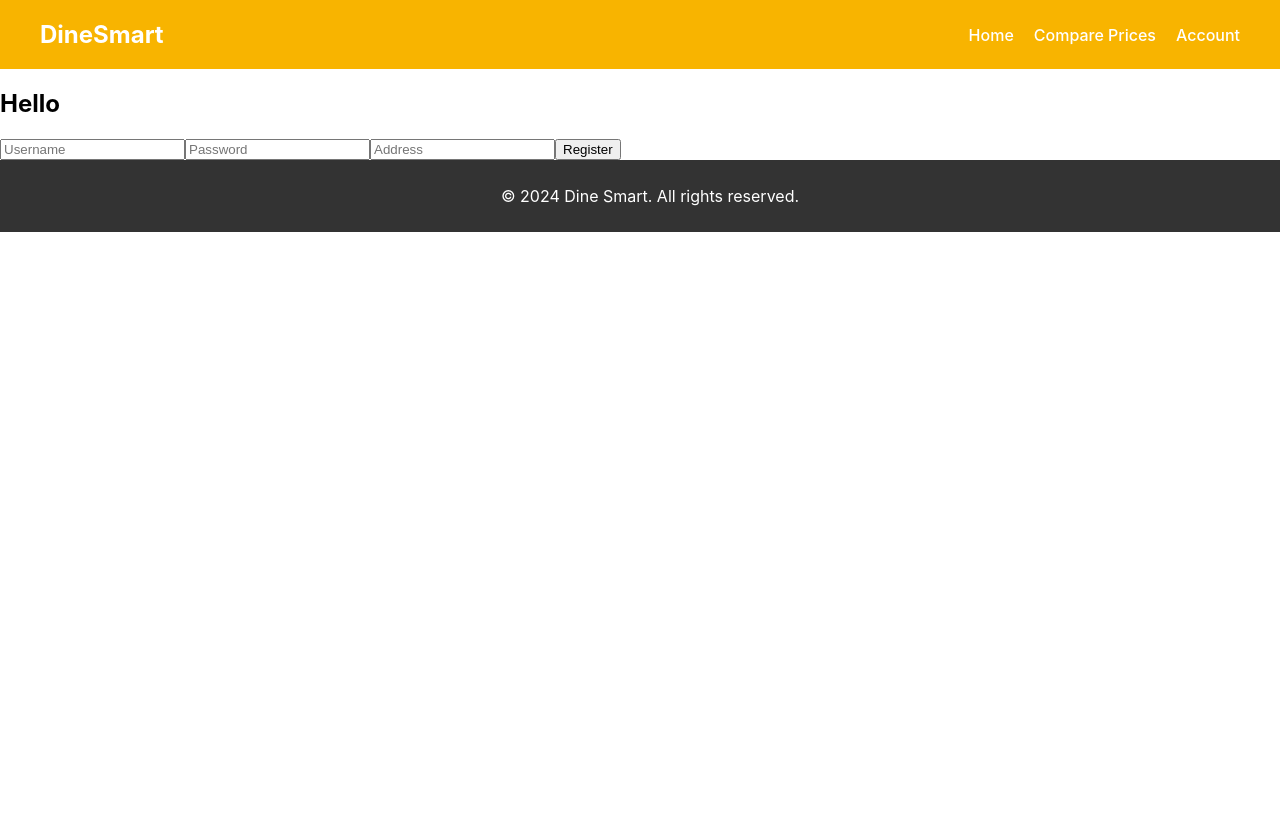
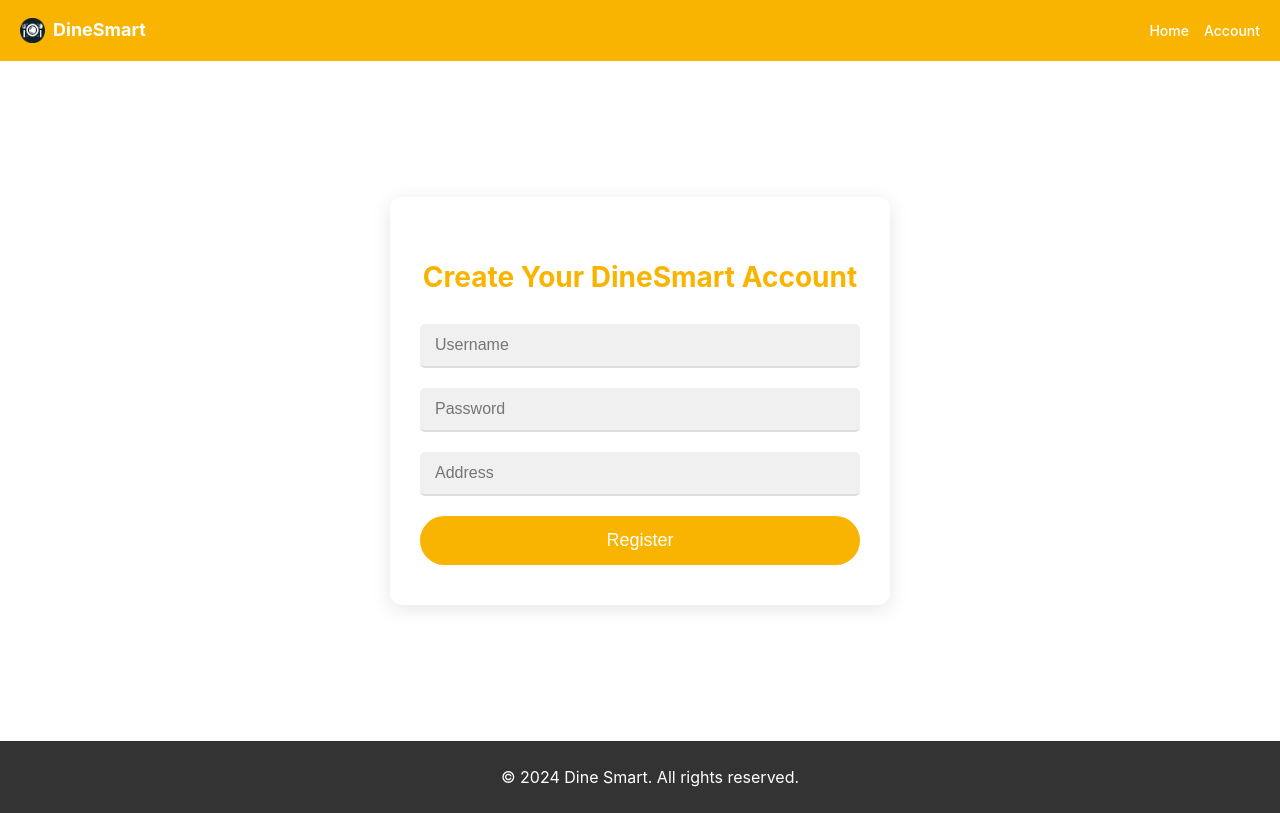
Before and after one commit to Shanecross23/SWEMates, a React (Create React App) app: page /account in a window 1280 px wide. Built offline with nearby package versions, Linux system fonts and the light colour scheme.

Commit message:
Added logo and Account page styling

```diff
--- a/src/components/Header.js
+++ b/src/components/Header.js
@@ -1,15 +1,19 @@
 import React from 'react';
 import { Link } from 'react-router-dom';
 import '../styles/Header.css';
+import logo from '../images/DineSmart_Logo.png'; // Adjust the path as needed
 
 function Header() {
   return (
     <header className="header">
-      <h1 className="logo">DineSmart</h1>
+      <div className="logo-container">
+        <img src={logo} alt="DineSmart Logo" className="logo-image" />
+        <h1 className="logo-text">DineSmart</h1>
+      </div>
       <nav>
         <ul className="nav-links">
           <li><Link to="/">Home</Link></li>
-          <li><Link to="/compare">Compare Prices</Link></li>
+          {/* Removed Compare Prices link */}
           <li><Link to="/account">Account</Link></li>
         </ul>
       </nav>
--- a/src/pages/AccountPage.js
+++ b/src/pages/AccountPage.js
@@ -1,9 +1,9 @@
-// src/pages/RegisterPage.js
+// src/pages/AccountPage.js
 
 import React, { useState } from 'react';
 import axios from 'axios';
 import { useNavigate } from 'react-router-dom';
-// import '../styles/AccountPage.css';  // TODO
+import '../styles/AccountPage.css';  // Import the CSS file
 
 function AccountPage() {
     const [username, setUsername] = useState('');
@@ -28,15 +28,17 @@ function AccountPage() {
     };
 
     return (
-        <div className="register-page">
-            <h2>Hello</h2>
-            <form onSubmit={handleRegister}>
+        <div className="account-page">
+            <div className="account-container">
+                <h2 className="account-title">Create Your DineSmart Account</h2>
+                <form onSubmit={handleRegister} className="account-form">
                     <input
                         type="text"
                         placeholder="Username"
                         value={username}
                         onChange={(e) => setUsername(e.target.value)}
                         required
+                        className="input-field"
                     />
                     <input
                         type="password"
@@ -44,6 +46,7 @@ function AccountPage() {
                         value={password}
                         onChange={(e) => setPassword(e.target.value)}
                         required
+                        className="input-field"
                     />
                     <input
                         type="text"
@@ -51,9 +54,11 @@ function AccountPage() {
                         value={address}
                         onChange={(e) => setAddress(e.target.value)}
                         required
+                        className="input-field"
                     />
-                <button type="submit">Register</button>
+                    <button type="submit" className="account-btn">Register</button>
                 </form>
+            </div>
         </div>
     );
 }
--- /dev/null
+++ b/src/styles/AccountPage.css
@@ -0,0 +1,68 @@
+/* AccountPage.css */
+
+.account-page {
+    background-color: #f9f9f9;
+    min-height: 100vh;
+    display: flex;
+    justify-content: center;
+    align-items: center;
+}
+
+.account-container {
+    background-color: #fff;
+    box-shadow: 0px 4px 20px rgba(0, 0, 0, 0.1);
+    border-radius: 12px;
+    padding: 40px 30px;
+    width: 100%;
+    max-width: 500px;
+    box-sizing: border-box;
+    text-align: center;
+}
+
+.account-title {
+    font-size: 28px;
+    font-weight: bold;
+    color: #333;
+    margin-bottom: 30px;
+}
+
+.account-form {
+    display: flex;
+    flex-direction: column;
+    align-items: center;
+}
+
+.input-field {
+    width: 100%;
+    padding: 12px 15px;
+    margin-bottom: 20px;
+    border: none;
+    border-bottom: 2px solid #ddd;
+    font-size: 16px;
+    box-sizing: border-box;
+    transition: border-color 0.3s ease, background-color 0.3s ease;
+    background-color: #f0f0f0;
+}
+
+.input-field:focus {
+    border-bottom-color: #f8b400;
+    outline: none;
+    background-color: #fff;
+}
+
+.account-btn {
+    width: 100%;
+    background-color: #f8b400;
+    color: #fff;
+    padding: 14px;
+    font-size: 18px;
+    border: none;
+    border-radius: 30px;
+    cursor: pointer;
+    transition: background-color 0.3s ease, transform 0.1s ease;
+}
+
+.account-btn:hover {
+    background-color: #e0a500;
+    transform: translateY(-2px);
+}
--- a/src/styles/Header.css
+++ b/src/styles/Header.css
@@ -1,17 +1,31 @@
+/* src/styles/Header.css */
 
 .header {
   background-color: #f8b400; /* Gold */
-    padding: 20px 40px;
+  padding: 18px 20px; /* Reduce vertical padding */
   display: flex;
   align-items: center;
   justify-content: space-between;
 }
 
-  .logo {
+.logo-container {
+  display: flex;
+  align-items: center;
+}
+
+.logo-image {
+  width: 25px; /* Reduce the logo size */
+  height: auto;
+  margin-right: 8px;
+}
+
+.logo-text {
   margin: 0;
   color: #fff; /* White */
-    font-size: 24px;
+  font-size: 18px; /* Reduce font size */
   font-weight: bold;
+  text-decoration: none;
+  line-height: 1;
 }
 
 .nav-links {
@@ -22,15 +36,16 @@
 }
 
 .nav-links li {
-    margin-left: 20px; /* Space between links */
+  margin-left: 15px; /* Adjust space between links */
 }
 
 .nav-links a {
   color: #fff; /* White */
   text-decoration: none;
-    font-size: 16px;
+  font-size: 14px; /* Reduce font size */
   font-weight: 500;
   transition: color 0.3s ease;
+  line-height: 1;
 }
 
 .nav-links a:hover {
@@ -41,6 +56,7 @@
   .header {
     flex-direction: column;
     align-items: flex-start;
+    padding: 10px 20px; /* Adjust padding for smaller screens */
   }
 
   .nav-links {
@@ -50,10 +66,10 @@
 
   .nav-links li {
     margin-left: 0;
-      margin-top: 10px;
+    margin-top: 8px;
   }
 
   .nav-links a {
-      font-size: 18px;
+    font-size: 16px;
   }
 }
--- a/src/styles/LoginPage.css
+++ b/src/styles/LoginPage.css
@@ -69,3 +69,90 @@
         .signup-prompt a:hover {
             text-decoration: underline;
         }
+/* RegisterPage.css */
+
+.register-page {
+    background-color: #f9f9f9;
+    min-height: 100vh;
+    display: flex;
+    justify-content: center;
+    align-items: center;
+}
+
+.register-container {
+    background-color: #fff;
+    box-shadow: 0px 4px 20px rgba(0, 0, 0, 0.1);
+    border-radius: 12px;
+    padding: 40px 30px;
+    width: 100%;
+    max-width: 500px;
+    box-sizing: border-box;
+    text-align: center;
+}
+
+.register-title {
+    font-size: 28px;
+    font-weight: bold;
+    color: #333;
+    margin-bottom: 30px;
+}
+
+.register-form {
+    display: flex;
+    flex-direction: column;
+    align-items: center;
+}
+
+.input-field {
+    width: 100%;
+    padding: 12px 15px;
+    margin-bottom: 20px;
+    border: none;
+    border-bottom: 2px solid #ddd;
+    font-size: 16px;
+    box-sizing: border-box;
+    transition: border-color 0.3s ease, background-color 0.3s ease;
+    background-color: #f0f0f0;
+}
+
+.input-field:focus {
+    border-bottom-color: #f8b400;
+    outline: none;
+    background-color: #fff;
+}
+
+.register-btn {
+    width: 100%;
+    background-color: #f8b400;
+    color: #fff;
+    padding: 14px;
+    font-size: 18px;
+    border: none;
+    border-radius: 30px;
+    cursor: pointer;
+    transition: background-color 0.3s ease, transform 0.1s ease;
+}
+
+.register-btn:hover {
+    background-color: #e0a500;
+    transform: translateY(-2px);
+}
+
+.login-prompt {
+    margin-top: 25px;
+}
+
+.login-prompt p {
+    font-size: 14px;
+    color: #666;
+}
+
+.login-prompt a {
+    color: #f8b400;
+    text-decoration: none;
+    font-weight: bold;
+}
+
+.login-prompt a:hover {
+    text-decoration: underline;
+}
```
Also changed, not shown: src/images/DineSmart_Logo.png (added). Lines whose indentation alone changed are shown as unchanged.
